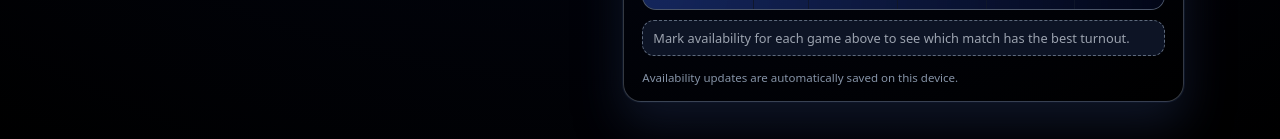
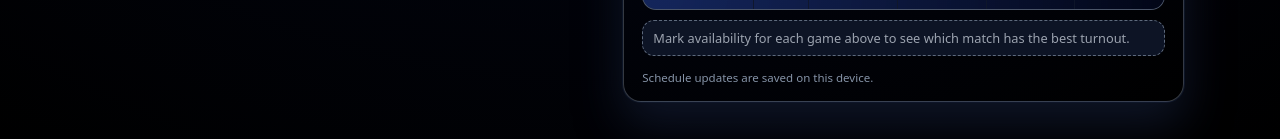
Before and after one commit to vbhupalam7/tennis-court-scheduler, a React (Vite) app: page / in a window 1280 px wide. Shown: the part 1054-1193 px from the top of the page. Built offline with nearby package versions, Linux system fonts and the light colour scheme.

Commit message:
Add explicit save button for schedule availability changes

```diff
--- a/src/App.tsx
+++ b/src/App.tsx
@@ -1,4 +1,4 @@
-import { useEffect, useMemo, useState } from "react";
+import { useMemo, useState } from "react";
 
 interface Player {
   id: number;
@@ -81,7 +81,7 @@ const GAMES: Game[] = [
 ];
 
 function useAvailability() {
-  const [entries, setEntries] = useState<AvailabilityEntry[]>(() => {
+  const [savedEntries, setSavedEntries] = useState<AvailabilityEntry[]>(() => {
     const raw = window.localStorage.getItem(AVAILABILITY_STORAGE_KEY);
     if (!raw) {
       return [];
@@ -102,9 +102,26 @@ function useAvailability() {
     }
   });
 
-  useEffect(() => {
-    window.localStorage.setItem(AVAILABILITY_STORAGE_KEY, JSON.stringify(entries));
-  }, [entries]);
+  const [entries, setEntries] = useState<AvailabilityEntry[]>(() => {
+    return savedEntries;
+  });
+
+  const hasUnsavedChanges = useMemo(() => {
+    const draft = new Set(entries.map((entry) => `${entry.playerId}-${entry.gameId}`));
+    const saved = new Set(savedEntries.map((entry) => `${entry.playerId}-${entry.gameId}`));
+
+    if (draft.size !== saved.size) {
+      return true;
+    }
+
+    for (const key of draft) {
+      if (!saved.has(key)) {
+        return true;
+      }
+    }
+
+    return false;
+  }, [entries, savedEntries]);
 
   const toggle = (playerId: number, gameId: number) => {
     setEntries((prev) => {
@@ -125,7 +142,12 @@ function useAvailability() {
 
   const clearAllEntries = () => setEntries([]);
 
-  return { entries, toggle, isAvailable, clearAllEntries };
+  const saveEntries = () => {
+    window.localStorage.setItem(AVAILABILITY_STORAGE_KEY, JSON.stringify(entries));
+    setSavedEntries(entries);
+  };
+
+  return { entries, toggle, isAvailable, clearAllEntries, hasUnsavedChanges, saveEntries };
 }
 
 function useGameSummaries(
@@ -154,7 +176,8 @@ function useGameSummaries(
 function App() {
   const players = DEFAULT_PLAYERS;
   const games = GAMES;
-  const { entries, toggle, isAvailable, clearAllEntries } = useAvailability();
+  const { entries, toggle, isAvailable, clearAllEntries, hasUnsavedChanges, saveEntries } =
+    useAvailability();
   const [selectedPlayerId, setSelectedPlayerId] = useState<number | null>(
     DEFAULT_PLAYERS[0]?.id ?? null
   );
@@ -272,6 +295,11 @@ function App() {
                 <span className="tag-dot" />
                 Click a game cell in {selectedPlayer?.name ?? "player"}&apos;s row to toggle.
               </span>
+              {hasUnsavedChanges && (
+                <button className="btn btn-save btn-sm" type="button" onClick={saveEntries}>
+                  Save
+                </button>
+              )}
               {entries.length > 0 && (
                 <button
                   className="btn btn-secondary btn-sm"
@@ -367,7 +395,9 @@ function App() {
             </div>
 
             <div className="footer-note">
-              Availability updates are automatically saved on this device.
+              {hasUnsavedChanges
+                ? "You have unsaved schedule updates. Click Save to keep them on this device."
+                : "Schedule updates are saved on this device."}
             </div>
           </div>
         </section>
--- a/src/styles.css
+++ b/src/styles.css
@@ -261,6 +261,20 @@ label {
 
 .btn-secondary:hover {
   background: rgba(15, 23, 42, 0.9);
+}
+
+.btn-save {
+  background: radial-gradient(circle at 0 0, #16a34a, #22c55e);
+  color: #ecfdf5;
+  box-shadow:
+    0 12px 25px rgba(34, 197, 94, 0.45),
+    0 0 0 1px rgba(21, 128, 61, 0.8);
+}
+
+.btn-save:hover {
+  box-shadow:
+    0 14px 30px rgba(34, 197, 94, 0.55),
+    0 0 0 1px rgba(21, 128, 61, 0.9);
 }
 
 .section-divider {
```
